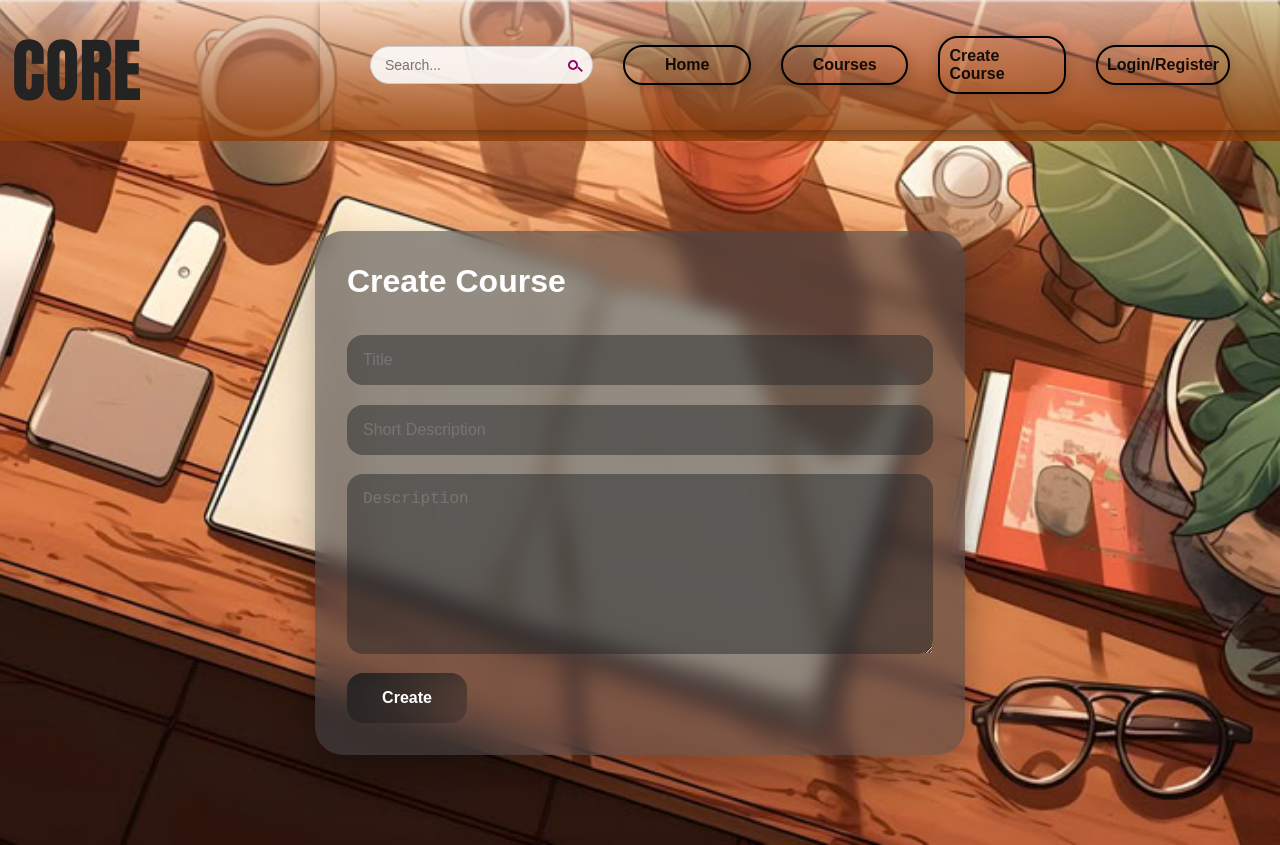
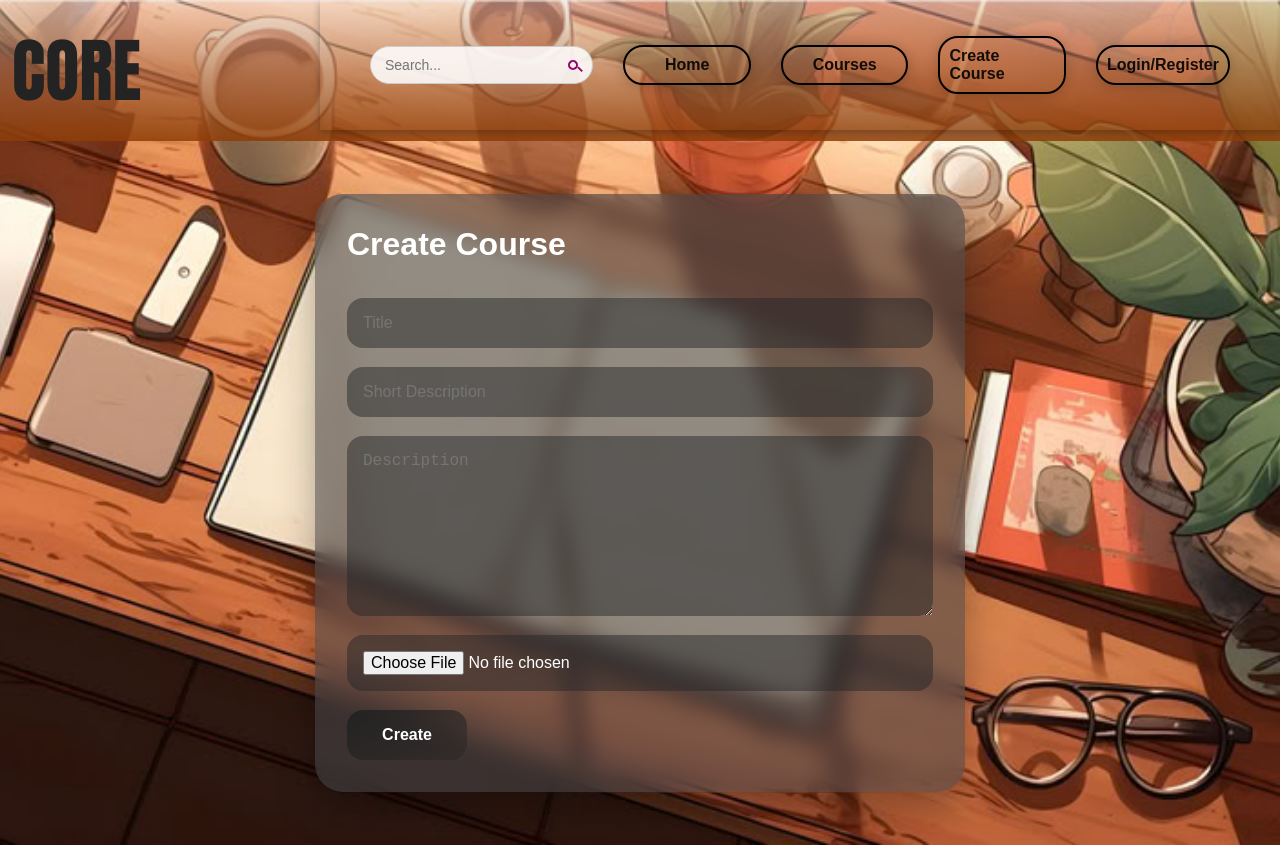
Before and after one commit to 23-kartikey/course-distributor, a React (Vite) app in the folder course-distributor-frontend/: page /create-course in a window 1280 px wide. Built offline with nearby package versions, Linux system fonts and the light colour scheme.

Commit message:
feat: implement image submission for thumbnail

```diff
--- a/course-distributor-frontend/src/pages/CreateCourse.tsx
+++ b/course-distributor-frontend/src/pages/CreateCourse.tsx
@@ -3,9 +3,17 @@ import type{ CourseForm } from "../types/course";
 import { postCourse } from "../services/CourseService";
 import "../styles/CourseForm.css";
 
+type CreateCourseForm = {
+    name: string,
+    shortDescription: string,
+    description: string
+}
+
 const CreateCourse = () =>{
 
-    const [course, setCourse] = useState<CourseForm>({
+    const [thumbnail, setThumbnail] = useState<File | null>(null);
+
+    const [course, setCourse] = useState<CreateCourseForm>({
         name: '',
         shortDescription: '',
         description: ''
@@ -14,8 +22,6 @@ const CreateCourse = () =>{
     const [loading, setLoading] = useState(false);
 
     const [error, setError] = useState('');
-
-
 
 
     const handleChange = (e: React.ChangeEvent<HTMLInputElement>) => {
@@ -38,11 +44,23 @@ const CreateCourse = () =>{
 
             try{
                 setLoading(true);
-                const response = await postCourse(course);
+
+                const formData = new FormData();
+
+                formData.append("name", course.name);
+
+                formData.append("shortDescription", course.shortDescription);
+
+                formData.append("description", course.description);
+
+                if(thumbnail){
+                    formData.append("thumbnail", thumbnail);
+                }
+
+                const response = await postCourse(formData);
+
                 console.log("Course created: ", response.name);
-                setCourse({
-                    name: '', shortDescription: '', description: ''
-                });
+
                 alert("Course created");
             }
             catch(error){
@@ -83,6 +101,15 @@ const CreateCourse = () =>{
                     onChange={(e)=>setCourse(prev=>({...prev, description: e.target.value}))}
                     name="description"
                 />
+                <input
+                    type="file"
+                    accept="image/*"
+                    onChange={(e) => {
+                        if(e.target.files){
+                            setThumbnail(e.target.files[0]);
+                        }
+                    }}
+                />
                 {
                     error && <p className="error">{error}</p>
                 }
```
